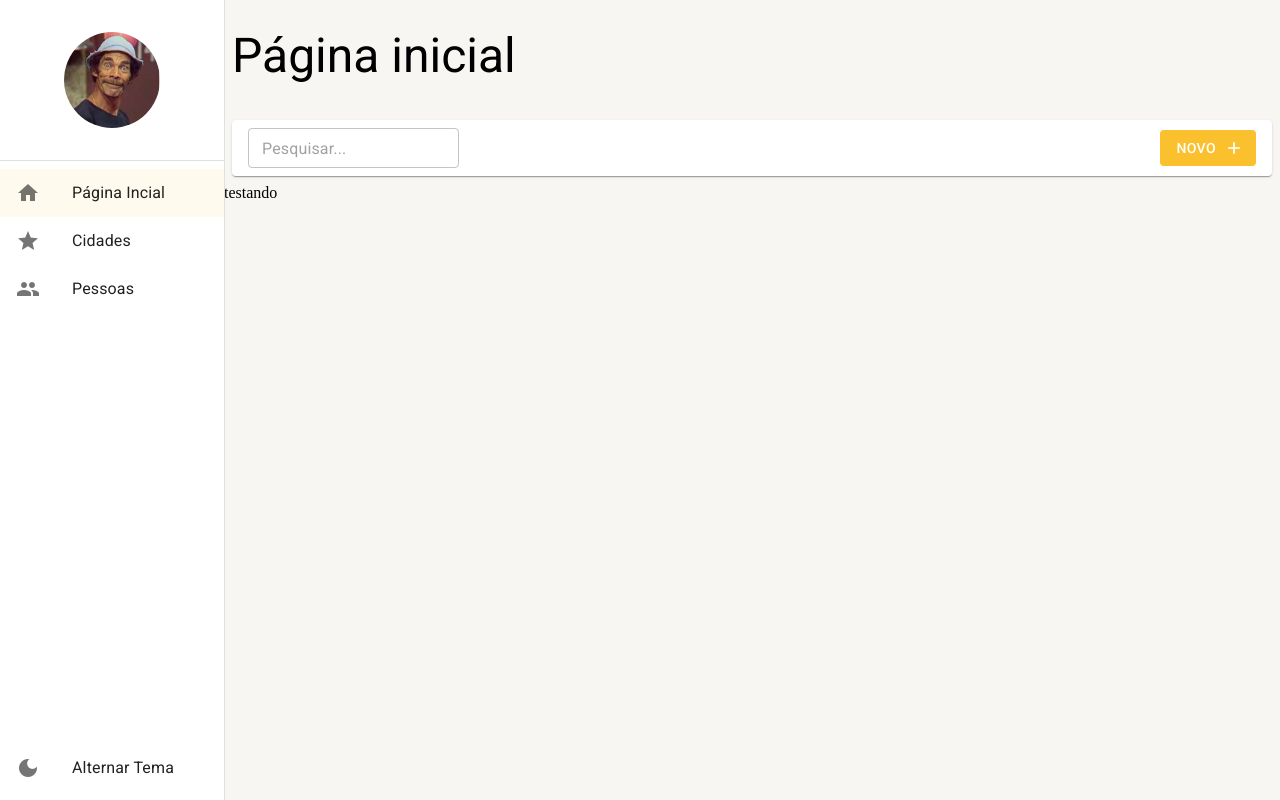
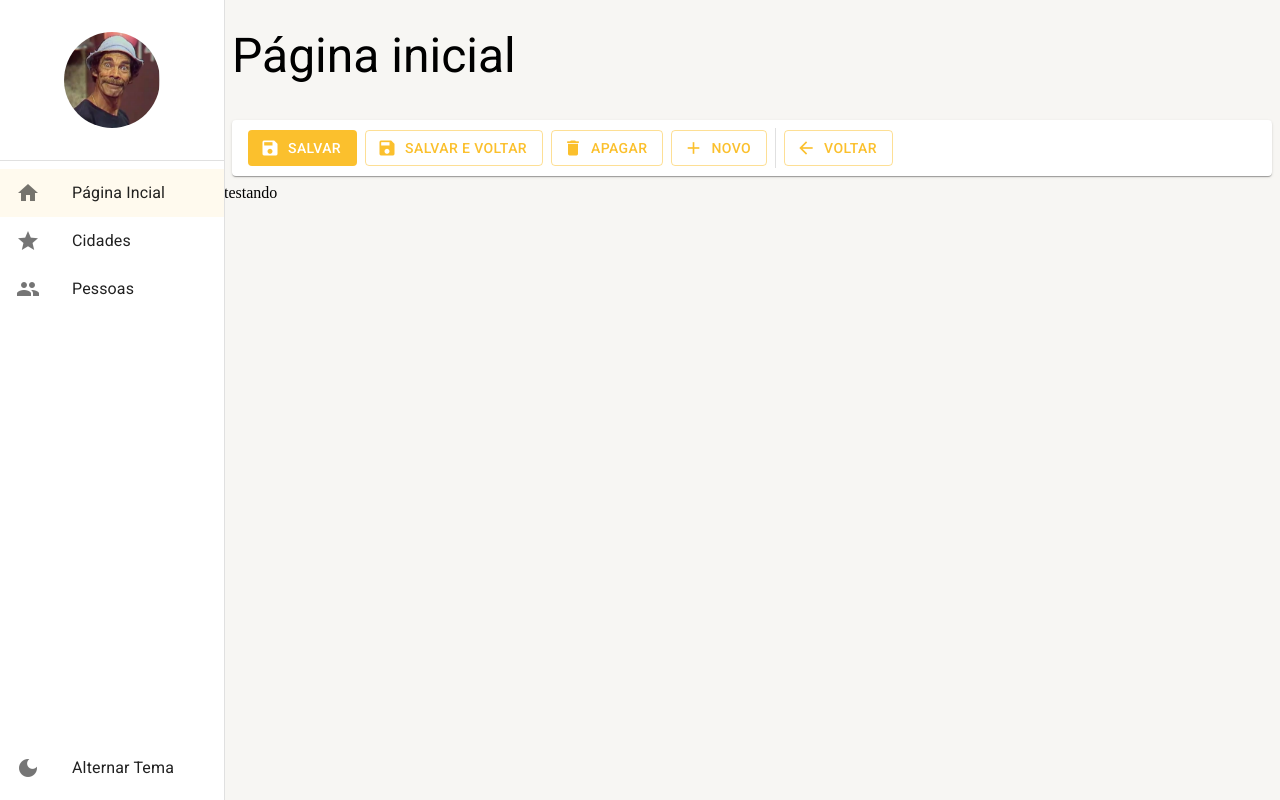
Before and after one commit to fabioarilete/curso-react-typescript, a React (Create React App) app: page /pagina-inicial in a window 1280 px wide. Built offline with nearby package versions, Linux system fonts and the light colour scheme.

Commit message:
feat:  configurando ferramentas de detalhe

```diff
--- a/src/pages/dashboard/Dashboard.tsx
+++ b/src/pages/dashboard/Dashboard.tsx
@@ -1,9 +1,9 @@
-import { BarraDeFerramentas } from '../../shared/components';
+import { FerramentasDaListagem, FerramentasDeDetalhe } from '../../shared/components';
 import { LayoutBaseDePagina } from '../../shared/layouts';
 
 export const Dashboard = () => {
   return (
-    <LayoutBaseDePagina titulo="Página inicial" barraDeFerramentas={<BarraDeFerramentas mostrarInputBusca />}>
+    <LayoutBaseDePagina titulo="Página inicial" barraDeFerramentas={<FerramentasDeDetalhe />}>
       testando
     </LayoutBaseDePagina>
   );
--- a/src/shared/components/barra-de-ferramentas/BarraDeFerramentas.tsx
+++ b/src/shared/components/ferramentas-da-listagem/FerramentasDaListagem.tsx
@@ -9,7 +9,7 @@
   aoClicarEmNovo?: () => void;
 }
 
-export const BarraDeFerramentas: React.FC<IBarraDeFerramentasProps> = ({
+export const FerramentasDaListagem: React.FC<IBarraDeFerramentasProps> = ({
   textoDaBusca = '',
   mostrarInputBusca = false,
   aoMudarTextoDeBusca,
--- /dev/null
+++ b/src/shared/components/ferramentas-de-detalhe/FerramentasDeDetalhe.tsx
@@ -0,0 +1,35 @@
+import { Box, Button, Divider, Icon, Paper, useTheme } from '@mui/material';
+
+export const FerramentasDeDetalhe: React.FC = () => {
+  const theme = useTheme();
+
+  return (
+    <Box
+      gap={1}
+      marginX={1}
+      padding={1}
+      paddingX={2}
+      display="flex"
+      alignItems="center"
+      height={theme.spacing(5)}
+      component={Paper}
+    >
+      <Button variant="contained" color="primary" disableElevation startIcon={<Icon>save</Icon>}>
+        Salvar
+      </Button>
+      <Button variant="outlined" color="primary" disableElevation startIcon={<Icon>save</Icon>}>
+        Salvar e Voltar
+      </Button>
+      <Button variant="outlined" color="primary" disableElevation startIcon={<Icon>delete</Icon>}>
+        Apagar
+      </Button>
+      <Button variant="outlined" color="primary" disableElevation startIcon={<Icon>add</Icon>}>
+        Novo
+      </Button>
+      <Divider variant='middle' orientation='vertical' />
+      <Button variant="outlined" color="primary" disableElevation startIcon={<Icon>arrow_back</Icon>}>
+        Voltar
+      </Button>
+    </Box>
+  );
+};
--- a/src/shared/components/index.ts
+++ b/src/shared/components/index.ts
@@ -1,2 +1,3 @@
 export * from './menu-lateral/MenuLateral';
-export * from './barra-de-ferramentas/BarraDeFerramentas';
+export * from './ferramentas-da-listagem/FerramentasDaListagem';
+export * from './ferramentas-de-detalhe/FerramentasDeDetalhe';
```
Also changed, not shown: eslint.config.mjs (+12 -12 lines), .eslintrc.json.
